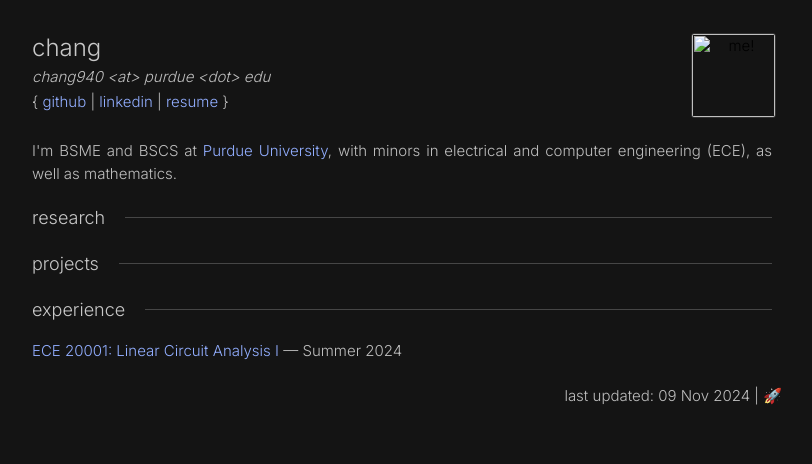
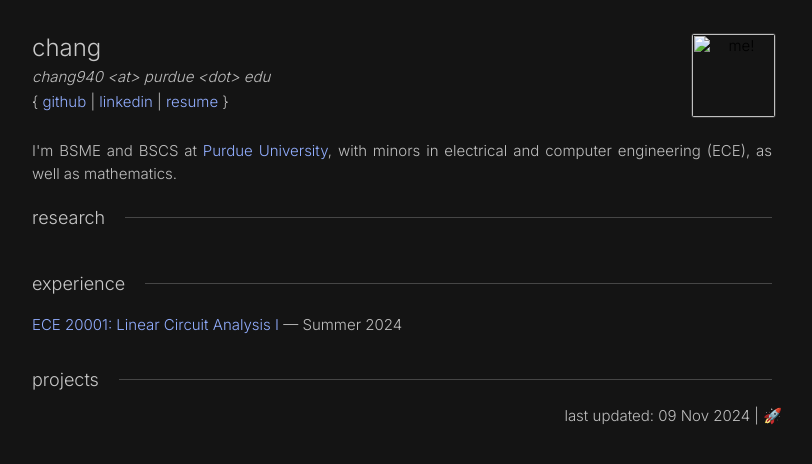
Before and after one commit to vindou/vindou, a Jekyll site: the page built from index.html, in a window 1280 px wide. Shown: the top 464 px of the page, without its empty margins (238-1050 px from the left). Built offline with Jekyll 4.4.1, drawn with Linux system fonts in a browser that asks for light colours.

Commit message:
Update index.html

```diff
--- a/index.html
+++ b/index.html
@@ -38,11 +38,12 @@ title: cha
     <h2>research<hr></h2>
   </div>
 </div>
-<div class="section">
+<div class="subsection">
   <div class="text-container">
-    <h2>projects<hr></h2>
+
   </div>
 </div>
+
 <div class="section">
   <div class="text-container">
     <h2>experience<hr></h2>
@@ -54,6 +55,13 @@ title: cha
   </div>
 </div>
 
+<div class="section">
+  <div class="text-container">
+    <h2>projects<hr></h2>
+  </div>
+</div>
+
+
 <div class="section footer">
   <p>last updated: {{ site.time | date_to_string }} | <a href="#">&#128640;</a></p>
 </div>
```
